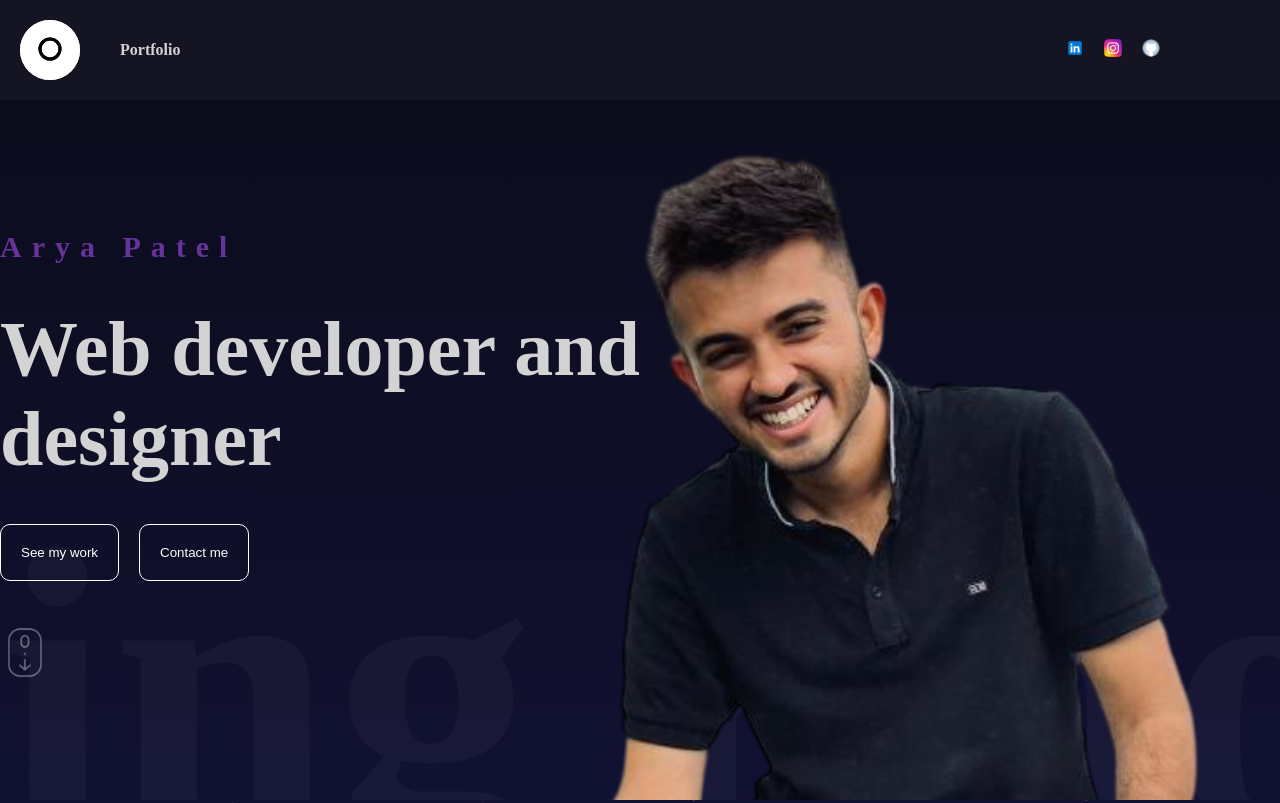
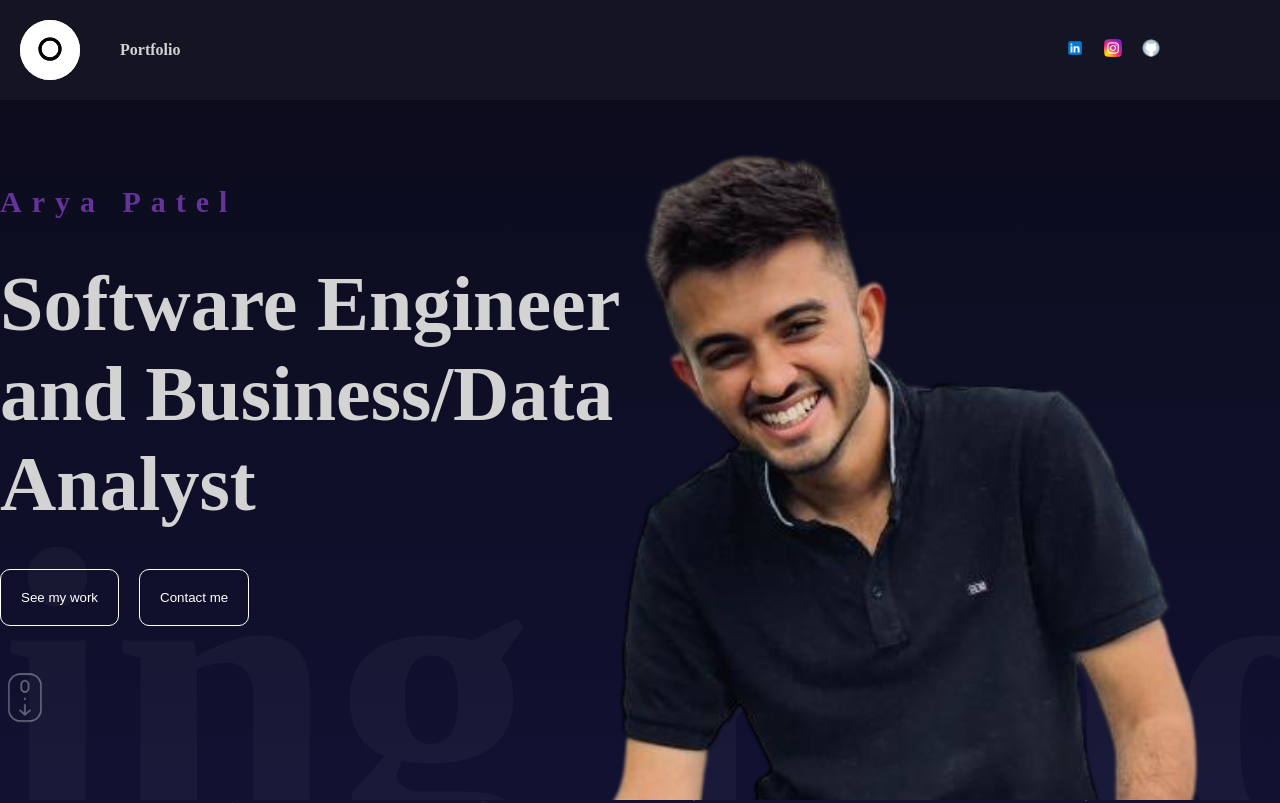
Before and after one commit to Imaryapatel/Animated-Portfolio, a React (Vite) app: page / in a window 1280 px wide. Shown: the top 803 px of the page. Built offline with nearby package versions, Linux system fonts and the light colour scheme.

Commit message:
Update hero.jsx

```diff
--- a/src/components/hero/hero.jsx
+++ b/src/components/hero/hero.jsx
@@ -45,7 +45,7 @@ const Hero = () => {
       <div className="wrapper">
         <motion.div className="textContainer" variants={textVariants} initial="initial" animate="animate">
           <motion.h2 variants={textVariants}>Arya Patel</motion.h2>
-          <motion.h1 variants={textVariants}>Web developer and designer</motion.h1>
+          <motion.h1 variants={textVariants}>Software Engineer and Business/Data Analyst</motion.h1>
           <motion.div variants={textVariants} className="buttons">
            <motion.button variants={textVariants}>
         See my work
```
